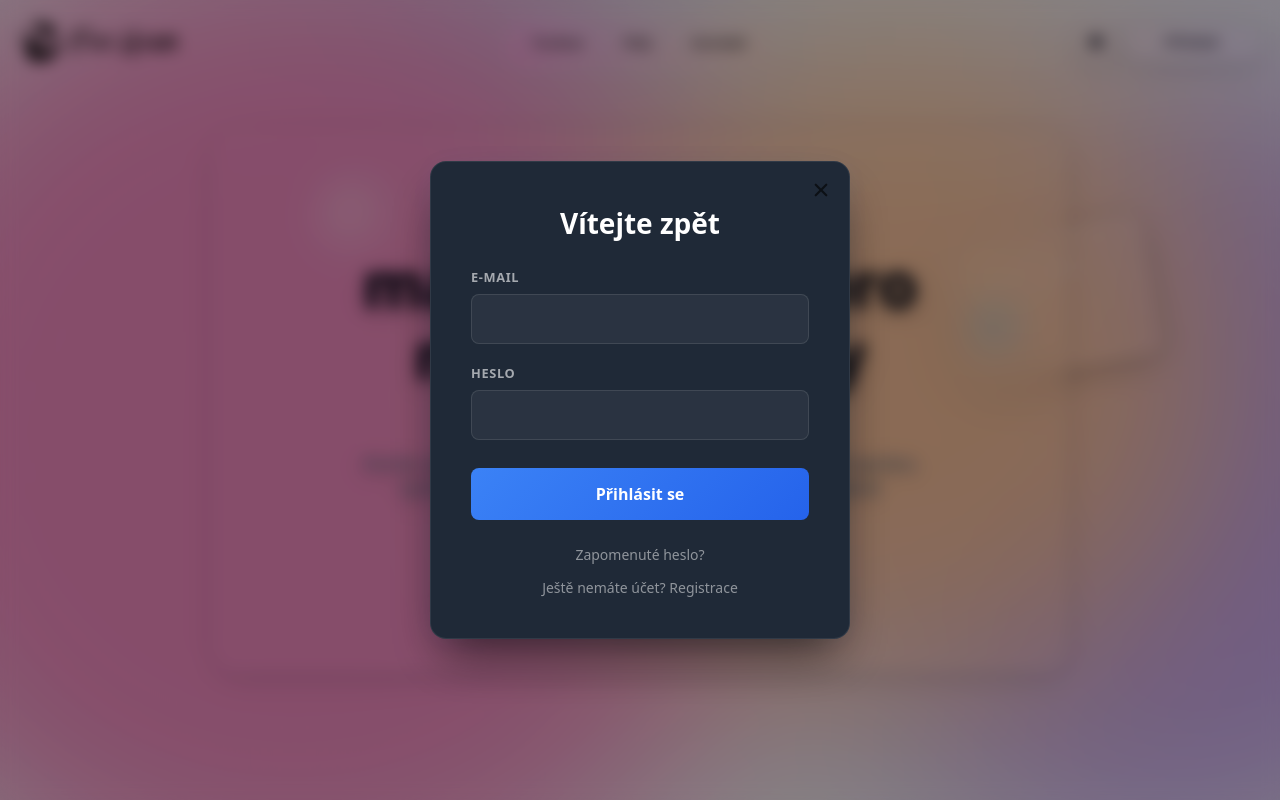
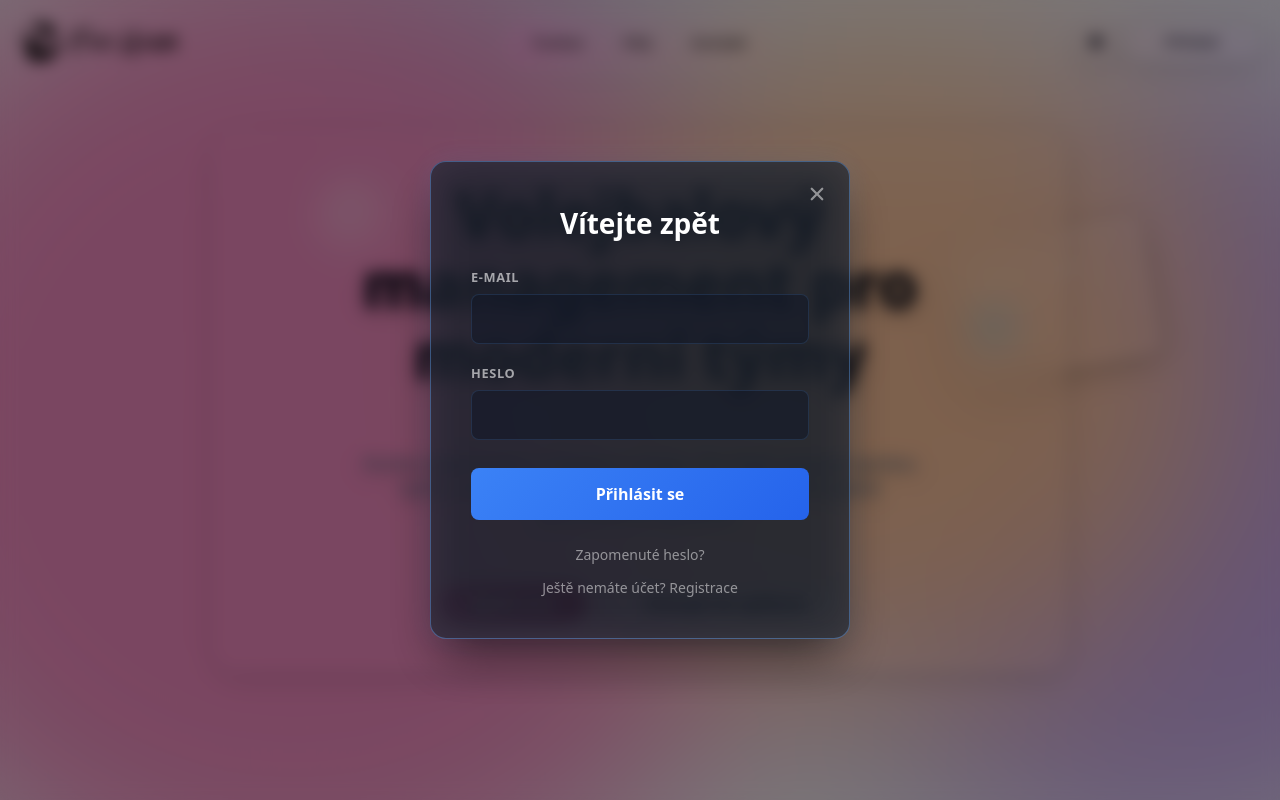
Before and after one commit to MiskoValenta/flyhigh-volleyball, a Next.js app in the folder flyhigh-nt/: page / in a window 1280 px wide. Both pictures are taken after a click on the button "Přihlásit". Shown: the top 800 px of the page. Built offline with nearby package versions, Linux system fonts and the light colour scheme.

Commit message:
21th commit

```diff
--- a/flyhigh-nt/app/Login/LoginModal.css
+++ b/flyhigh-nt/app/Login/LoginModal.css
@@ -2,7 +2,7 @@
     position: fixed;
     inset: 0;
     z-index: 1000;
-    background-color: rgba(0, 0, 0, 0.45);
+    background-color: rgba(0, 0, 0, 0.5);
     backdrop-filter: blur(8px);
     display: flex;
     align-items: center;
@@ -16,24 +16,30 @@
     padding: 2.5rem;
     position: relative;
     border-radius: 1rem;
-    background-color: #1f2937;
-    border: 1px solid rgba(255, 255, 255, 0.08);
-    box-shadow: 0 25px 50px -12px rgba(0, 0, 0, 0.6), 0 0 30px rgba(59, 130, 246, 0.05);
+    background-color: rgba(31, 41, 55, 0.65);
+    backdrop-filter: blur(20px);
+    -webkit-backdrop-filter: blur(20px);
+    border: 1px solid rgba(96, 165, 250, 0.4);
+    box-shadow: 0 25px 50px -12px rgba(0, 0, 0, 0.6), 0 0 30px rgba(96, 165, 250, 0.1);
 }
 
 .login-close-btn {
     position: absolute;
-    top: 1rem;
-    right: 1rem;
+    top: 1.25rem;
+    right: 1.25rem;
     background: transparent;
     border: none;
-    color: var(--foreground);
+    color: rgba(255, 255, 255, 0.5);
     cursor: pointer;
-    opacity: 0.6;
-    transition: opacity 0.2s;
+    display: flex;
+    align-items: center;
+    justify-content: center;
+    transition: transform 0.3s cubic-bezier(0.4, 0, 0.2, 1), color 0.2s ease, opacity 0.2s ease;
 }
 
 .login-close-btn:hover {
+    color: #60a5fa;
+    transform: rotate(90deg) scale(1.15);
     opacity: 1;
 }
 
@@ -42,14 +48,14 @@
     font-weight: 700;
     margin-bottom: 1.5rem;
     text-align: center;
-    color: #fff;
+    color: #ffffff;
 }
 
 .login-error-container {
     margin-bottom: 1.5rem;
     padding: 0.75rem 1rem;
     background-color: rgba(239, 68, 68, 0.1);
-    border: 1px solid #ef4444;
+    border: 1px solid rgba(239, 68, 68, 0.3);
     border-radius: 0.5rem;
     text-align: center;
     animation: shake 0.4s ease-in-out;
@@ -65,7 +71,7 @@
     margin-bottom: 1.5rem;
     padding: 0.75rem 1rem;
     background-color: rgba(34, 197, 94, 0.1);
-    border: 1px solid #22c55e;
+    border: 1px solid rgba(34, 197, 94, 0.3);
     border-radius: 0.5rem;
     color: #4ade80;
     text-align: center;
@@ -76,11 +82,6 @@
     display: flex;
     flex-direction: column;
     gap: 1.25rem;
-}
-
-.login-input-row {
-    display: flex;
-    gap: 1rem;
 }
 
 .login-input-group {
@@ -98,19 +99,19 @@
 }
 
 .login-input-group input {
-    background: rgba(255, 255, 255, 0.05);
-    border: 1px solid rgba(255, 255, 255, 0.1);
+    background-color: rgba(17, 24, 39, 0.6);
+    border: 1px solid rgba(96, 165, 250, 0.15);
     border-radius: 0.5rem;
     padding: 0.75rem 1rem;
-    color: #fff;
+    color: #ffffff;
     outline: none;
-    transition: all 0.2s;
+    transition: all 0.3s ease;
 }
 
 .login-input-group input:focus {
-    background: rgba(255, 255, 255, 0.1);
-    border-color: #3b82f6;
-    box-shadow: 0 0 0 2px rgba(59, 130, 246, 0.2);
+    background-color: rgba(17, 24, 39, 0.8);
+    border-color: rgba(96, 165, 250, 0.8);
+    box-shadow: 0 0 0 2px rgba(96, 165, 250, 0.15);
 }
 
 .login-submit-btn {
@@ -156,7 +157,7 @@
 }
 
 .login-text-btn:hover {
-    color: #3b82f6;
+    color: #60a5fa;
     text-decoration: underline;
 }
 
```
